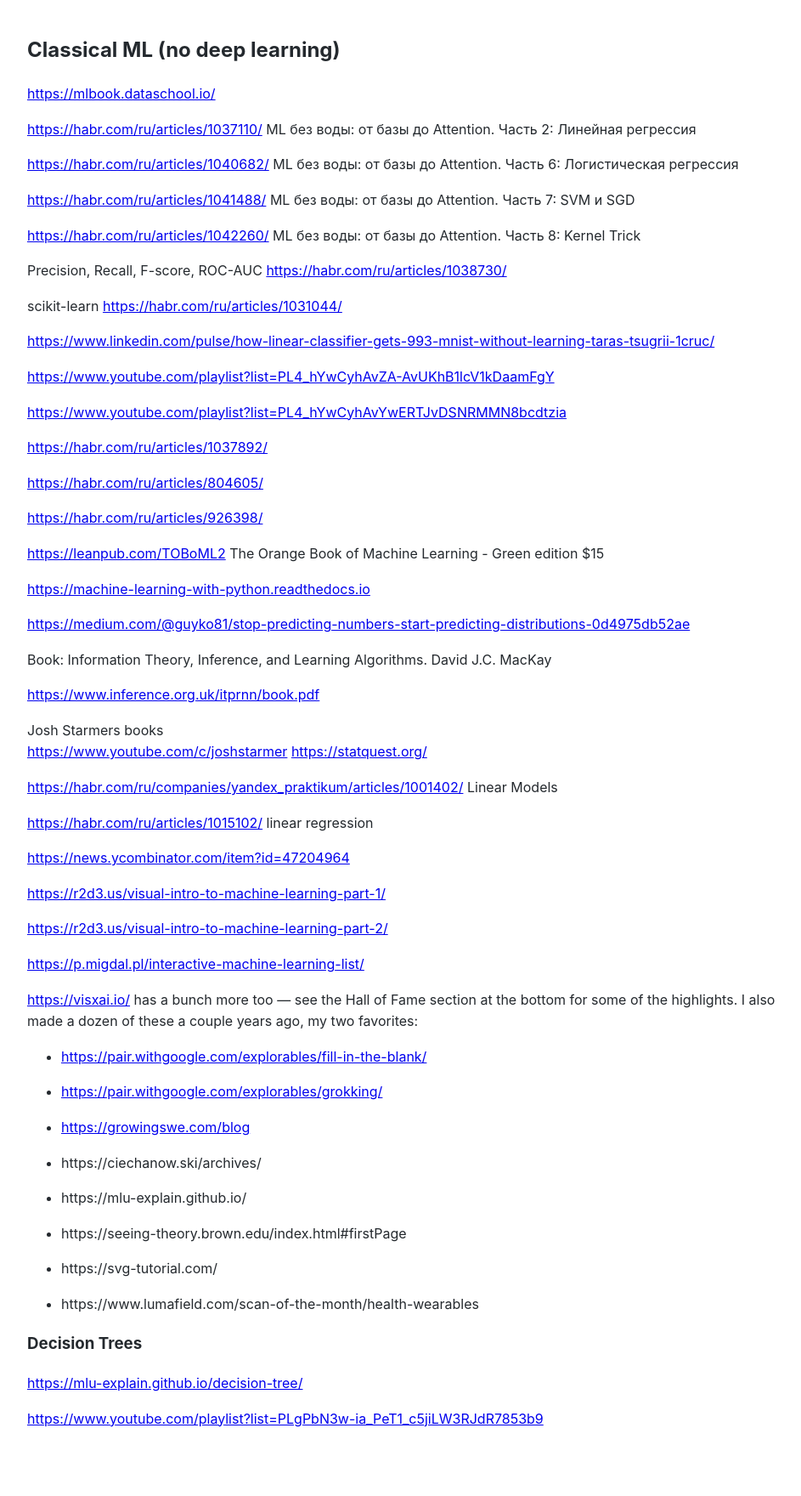
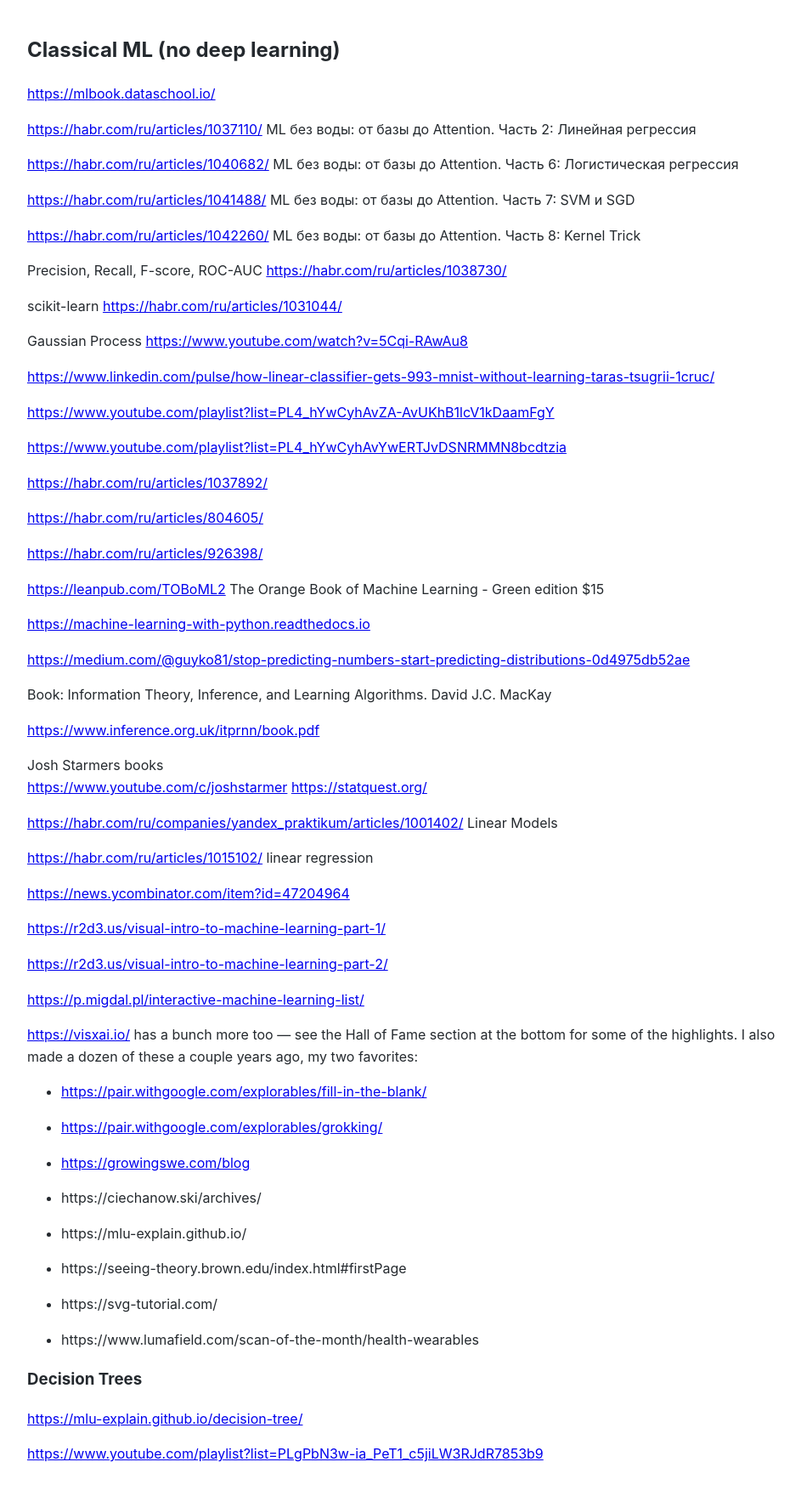
Before and after one commit to Michael-Lubinsky/michael-lubinsky.github.com, a Jekyll site: the page built from ml/classical_ml.md, in a window 1280 px wide. Shown: the whole page at 85% size, without its empty margins (158-1101 px from the left). Built offline with Jekyll 4.4.1, drawn with Linux system fonts in a browser that asks for light colours; our own code applies the rules of GitHub Pages for plain Markdown files; before the commit the page ends 1718 px from its top, so only the background shows below that.

Commit message:
Update classical_ml.md

```diff
--- a/ml/classical_ml.md
+++ b/ml/classical_ml.md
@@ -16,7 +16,7 @@
 scikit-learn
 <https://habr.com/ru/articles/1031044/>
 
-
+Gaussian Process <https://www.youtube.com/watch?v=5Cqi-RAwAu8>
 
 <https://www.linkedin.com/pulse/how-linear-classifier-gets-993-mnist-without-learning-taras-tsugrii-1cruc/>
 
```
